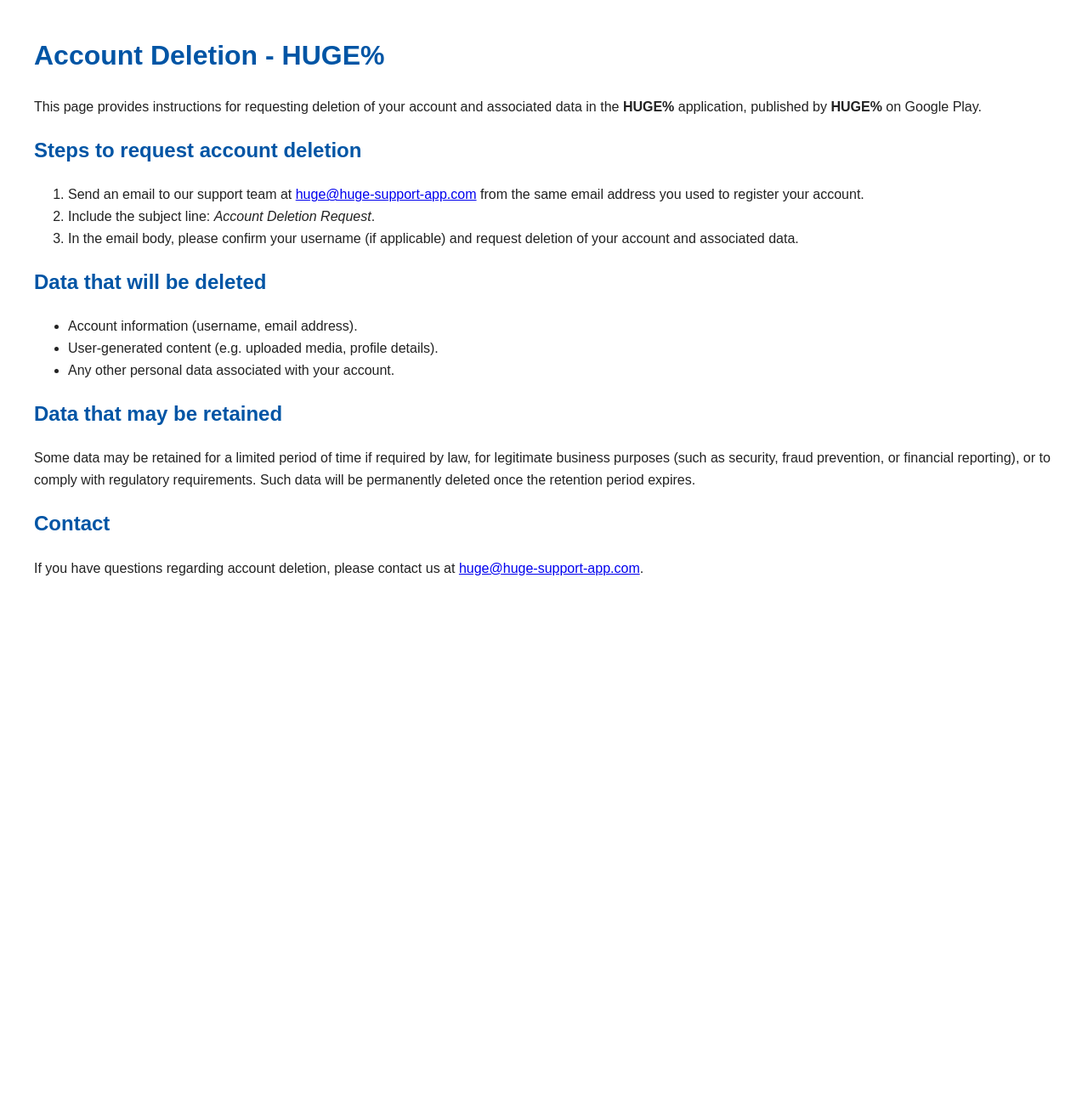
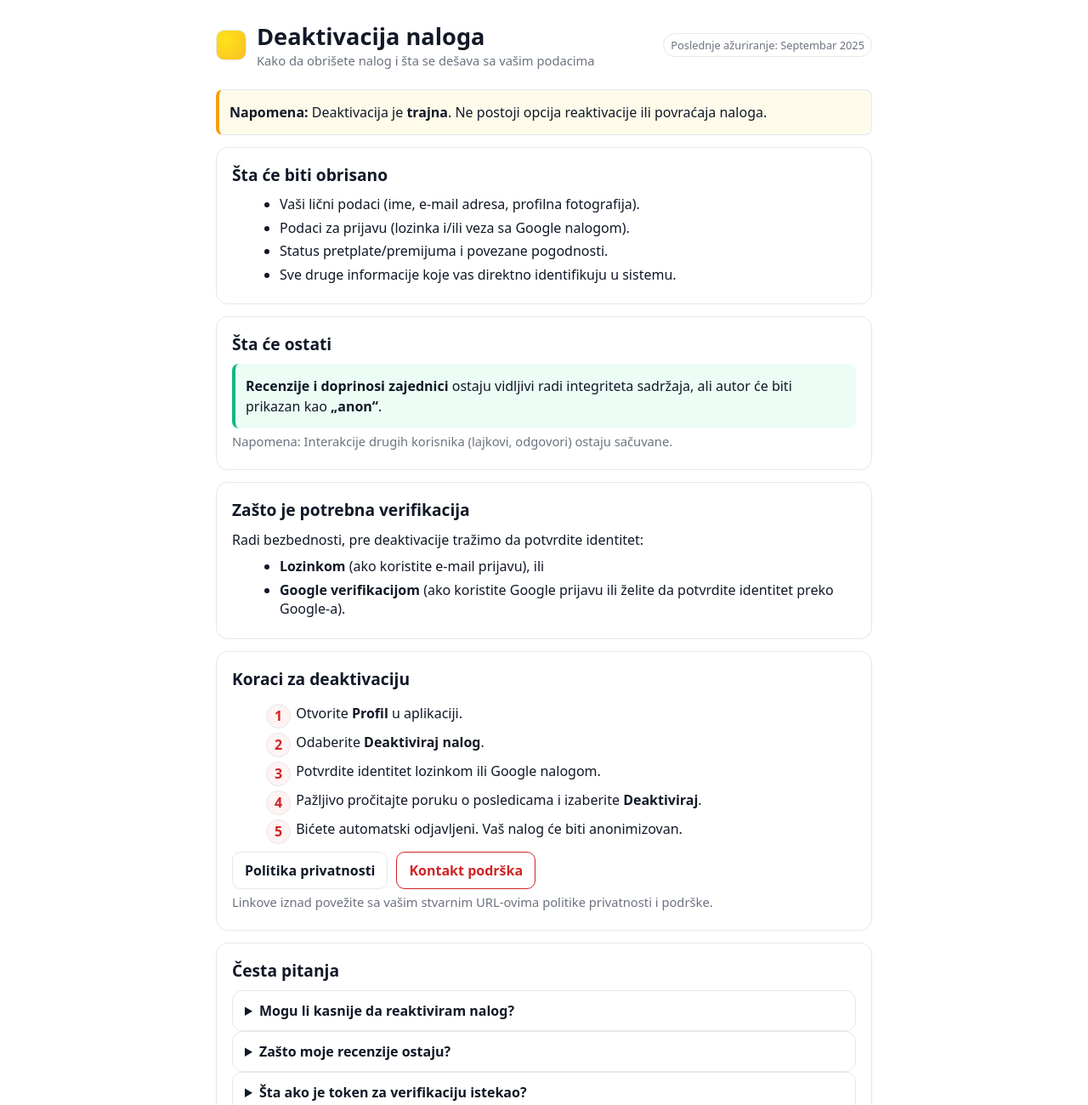
Before and after one commit to HUGENEiBO/privacy-policy, a plain HTML site: page delete-account.html in a window 1280 px wide. Shown: the top 1300 px of the page at 85% size. Before the commit the page ends 800 px from the top, so only its background shows below. Drawn offline with Linux system fonts and the light colour scheme.

Commit message:
Update delete-account.html

```diff
--- a/delete-account.html
+++ b/delete-account.html
@@ -1,35 +1,173 @@
-<!DOCTYPE html>
-<html lang="en">
+<!doctype html>
+<html lang="sr">
 <head>
-  <meta charset="UTF-8">
-  <title>Account Deletion Request - HUGE%</title>
+  <meta charset="utf-8" />
+  <meta name="viewport" content="width=device-width, initial-scale=1" />
+  <title>Deaktivacija naloga — Uputstvo</title>
+  <meta name="color-scheme" content="light dark" />
   <style>
-    body { font-family: Arial, sans-serif; margin: 40px; line-height: 1.6; color: #222; }
-    h1, h2 { color: #0055a5; }
+    :root {
+      --bg: #ffffff;
+      --fg: #111827;
+      --muted: #6b7280;
+      --primary: #111827;
+      --accent: #d02424;
+      --border: #e5e7eb;
+      --ok: #065f46;
+      --warn: #92400e;
+    }
+    @media (prefers-color-scheme: dark) {
+      :root {
+        --bg: #0b0f14;
+        --fg: #e5e7eb;
+        --muted: #9ca3af;
+        --primary: #e5e7eb;
+        --border: #1f2937;
+      }
+    }
+    * { box-sizing: border-box; }
+    html, body { height: 100%; }
+    body {
+      margin: 0; font-family: ui-sans-serif, system-ui, -apple-system, Segoe UI, Roboto, Inter, "Helvetica Neue", Arial, Noto Sans, "Apple Color Emoji", "Segoe UI Emoji";
+      background: var(--bg); color: var(--fg);
+    }
+    .container { max-width: 820px; margin: 0 auto; padding: 24px; }
+    header { display:flex; align-items:center; justify-content: space-between; gap:16px; margin-bottom: 24px; }
+    .brand { display:flex; align-items:center; gap:12px; }
+    .logo {
+      width: 36px; height: 36px; border-radius: 10px; background: radial-gradient( circle at 30% 30%, #fee319, #fbbf24 );
+      border: 1px solid var(--border);
+    }
+    h1 { font-size: 1.7rem; margin: 0; }
+    .badge { font-size: .8rem; color: var(--muted); border: 1px solid var(--border); padding: 4px 8px; border-radius: 999px; }
+
+    .card {
+      border: 1px solid var(--border);
+      border-radius: 14px;
+      padding: 18px;
+      margin: 14px 0;
+      background: color-mix(in srgb, var(--bg) 94%, #ffffff 6%);
+    }
+    .card h2 { margin: 0 0 10px; font-size: 1.2rem; }
+    .card p { margin: 0.25rem 0; line-height: 1.5; }
+    .list { margin: 0.5rem 0 0 1rem; }
+    .list li { margin: .35rem 0; }
+
+    .steps { counter-reset: step; }
+    .steps li { list-style: none; margin: .75rem 0; position: relative; padding-left: 2.2rem; }
+    .steps li::before {
+      counter-increment: step; content: counter(step);
+      position: absolute; left: 0; top: 0; width: 1.7rem; height: 1.7rem;
+      display: inline-grid; place-items: center;
+      border-radius: 50%; border: 1px solid var(--border);
+      background: #fff3f3; color: var(--accent); font-weight: 700;
+    }
+
+    .callout { border-left: 4px solid var(--accent); padding: 10px 12px; background: #fff6f6; border-radius: 8px; }
+    .ok { border-left-color: #10b981; background: #ecfdf5; }
+    .warn { border-left-color: #f59e0b; background: #fffbeb; }
+
+    .muted { color: var(--muted); font-size: .92rem; }
+    .actions { display:flex; gap:10px; flex-wrap: wrap; margin-top: 10px; }
+    .btn { display:inline-block; padding: 10px 14px; border-radius: 10px; border: 1px solid var(--border); text-decoration: none; color: var(--primary); font-weight: 600; }
+    .btn.accent { border-color: var(--accent); color: var(--accent); background: transparent; }
+
+    details { border:1px solid var(--border); border-radius: 12px; padding: 12px 14px; }
+    details summary { cursor: pointer; font-weight: 600; }
+
+    footer { margin-top: 28px; padding-top: 14px; border-top: 1px solid var(--border); color: var(--muted); font-size: .9rem; }
+
+    @media print {
+      .btn, details { display: none; }
+      .card { break-inside: avoid; }
+    }
   </style>
 </head>
 <body>
-  <h1>Account Deletion - HUGE%</h1>
-  <p>This page provides instructions for requesting deletion of your account and associated data in the <strong>HUGE%</strong> application, published by <strong>HUGE%</strong> on Google Play.</p>
+  <div class="container" role="main">
+    <header>
+      <div class="brand" aria-label="App brand">
+        <div class="logo" aria-hidden="true"></div>
+        <div>
+          <h1>Deaktivacija naloga</h1>
+          <div class="muted">Kako da obrišete nalog i šta se dešava sa vašim podacima</div>
+        </div>
+      </div>
+      <span class="badge">Poslednje ažuriranje: Septembar 2025</span>
+    </header>
 
-  <h2>Steps to request account deletion</h2>
-  <ol>
-    <li>Send an email to our support team at <a href="mailto:huge@huge-support-app.com">huge@huge-support-app.com</a> from the same email address you used to register your account.</li>
-    <li>Include the subject line: <em>Account Deletion Request</em>.</li>
-    <li>In the email body, please confirm your username (if applicable) and request deletion of your account and associated data.</li>
-  </ol>
+    <section class="card callout warn" aria-live="polite">
+      <p><strong>Napomena:</strong> Deaktivacija je <strong>trajna</strong>. Ne postoji opcija reaktivacije ili povraćaja naloga.</p>
+    </section>
 
-  <h2>Data that will be deleted</h2>
-  <ul>
-    <li>Account information (username, email address).</li>
-    <li>User-generated content (e.g. uploaded media, profile details).</li>
-    <li>Any other personal data associated with your account.</li>
-  </ul>
+    <section class="card">
+      <h2>Šta će biti obrisano</h2>
+      <ul class="list">
+        <li>Vaši lični podaci (ime, e‑mail adresa, profilna fotografija).</li>
+        <li>Podaci za prijavu (lozinka i/ili veza sa Google nalogom).</li>
+        <li>Status pretplate/premijuma i povezane pogodnosti.</li>
+        <li>Sve druge informacije koje vas direktno identifikuju u sistemu.</li>
+      </ul>
+    </section>
 
-  <h2>Data that may be retained</h2>
-  <p>Some data may be retained for a limited period of time if required by law, for legitimate business purposes (such as security, fraud prevention, or financial reporting), or to comply with regulatory requirements. Such data will be permanently deleted once the retention period expires.</p>
+    <section class="card">
+      <h2>Šta će ostati</h2>
+      <div class="callout ok">
+        <p><strong>Recenzije i doprinosi zajednici</strong> ostaju vidljivi radi integriteta sadržaja, ali autor će biti prikazan kao <strong>„anon“</strong>.</p>
+      </div>
+      <p class="muted">Napomena: Interakcije drugih korisnika (lajkovi, odgovori) ostaju sačuvane.</p>
+    </section>
 
-  <h2>Contact</h2>
-  <p>If you have questions regarding account deletion, please contact us at <a href="mailto:huge@huge-support-app.com">huge@huge-support-app.com</a>.</p>
+    <section class="card">
+      <h2>Zašto je potrebna verifikacija</h2>
+      <p>Radi bezbednosti, pre deaktivacije tražimo da potvrdite identitet:</p>
+      <ul class="list">
+        <li><strong>Lozinkom</strong> (ako koristite e‑mail prijavu), ili</li>
+        <li><strong>Google verifikacijom</strong> (ako koristite Google prijavu ili želite da potvrdite identitet preko Google‑a).</li>
+      </ul>
+    </section>
+
+    <section class="card">
+      <h2>Koraci za deaktivaciju</h2>
+      <ol class="steps" aria-label="Koraci deaktivacije">
+        <li>Otvorite <strong>Profil</strong> u aplikaciji.</li>
+        <li>Odaberite <strong>Deaktiviraj nalog</strong>.</li>
+        <li>Potvrdite identitet lozinkom ili Google nalogom.</li>
+        <li>Pažljivo pročitajte poruku o posledicama i izaberite <strong>Deaktiviraj</strong>.</li>
+        <li>Bićete automatski odjavljeni. Vaš nalog će biti anonimizovan.</li>
+      </ol>
+      <div class="actions">
+        <a class="btn" href="#" aria-disabled="true">Politika privatnosti</a>
+        <a class="btn accent" href="#" aria-disabled="true">Kontakt podrška</a>
+      </div>
+      <p class="muted">Linkove iznad povežite sa vašim stvarnim URL‑ovima politike privatnosti i podrške.</p>
+    </section>
+
+    <section class="card">
+      <h2>Česta pitanja</h2>
+      <details>
+        <summary>Mogu li kasnije da reaktiviram nalog?</summary>
+        <p>Ne. Deaktivacija je trajna. Uvek možete napraviti novi nalog.</p>
+      </details>
+      <details>
+        <summary>Zašto moje recenzije ostaju?</summary>
+        <p>Da bismo sačuvali kontinuitet i vrednost sadržaja, recenzije ostaju, ali bez ličnih podataka o autoru — prikazuje se „anon“.</p>
+      </details>
+      <details>
+        <summary>Šta ako je token za verifikaciju istekao?</summary>
+        <p>Zbog bezbednosti, verifikacioni token važi kratko. Ako istekne, ponoviće vam se zahtev za verifikaciju.</p>
+      </details>
+    </section>
+
+    <footer>
+      <p>Imate pitanja u vezi sa privatnošću ili brisanjem podataka? Pišite nam na <a href="mailto:support@example.com">support@example.com</a>.</p>
+    </footer>
+
+    <!-- Optional English block for external audiences -->
+    <section class="card" lang="en">
+      <h2>English (summary)</h2>
+      <p><strong>Deactivation is permanent.</strong> Your profile, email, login data, and premium status are removed. Your reviews remain visible for community integrity, attributed to <strong>“anon”</strong>. A short re‑authentication (password or Google) is required before deletion. If the verification token expires, simply verify again.</p>
+    </section>
+  </div>
 </body>
 </html>
```
